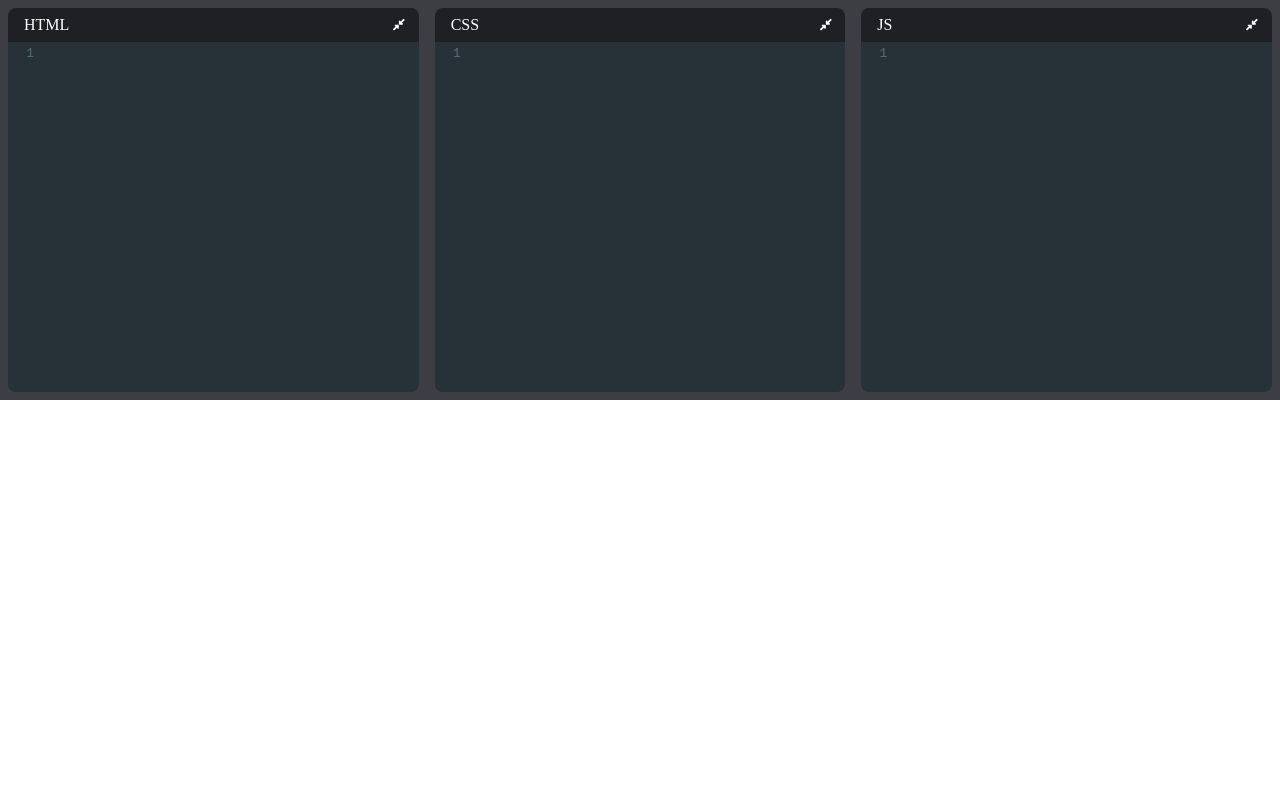
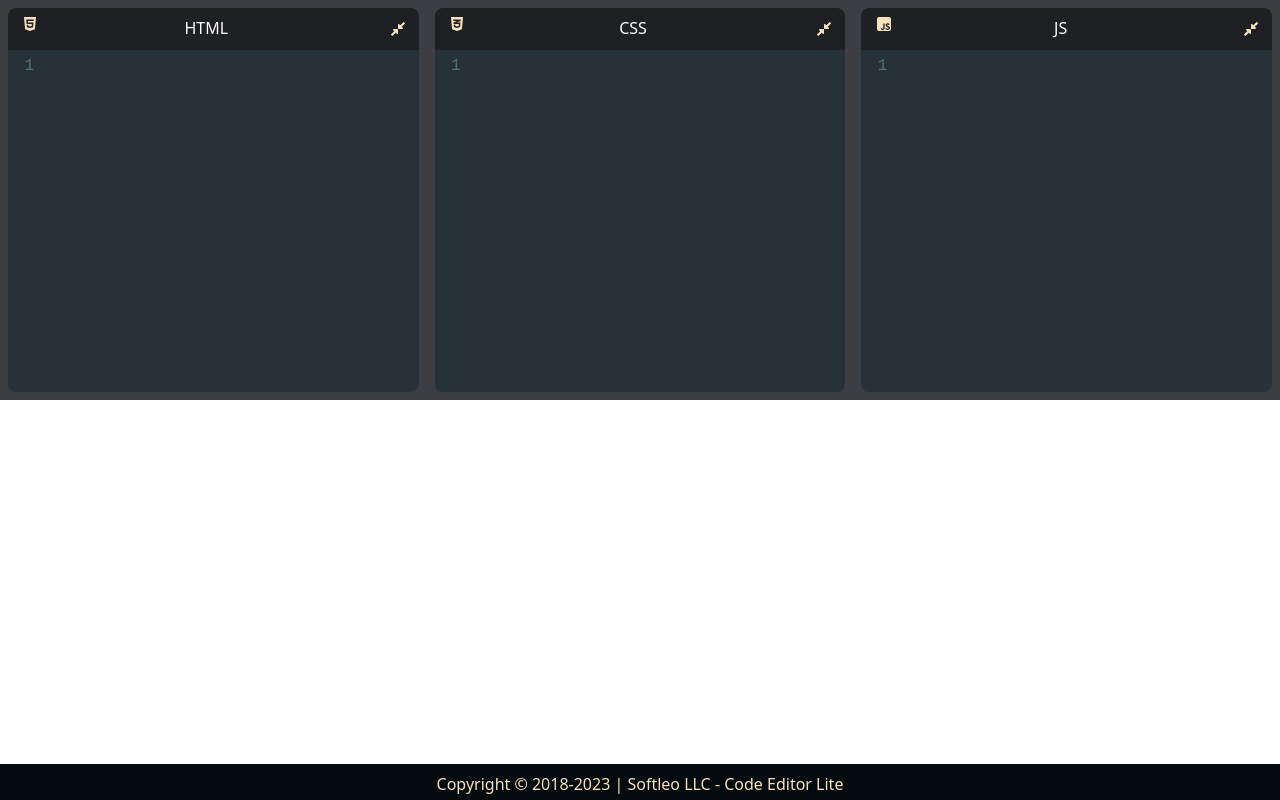
Before and after one commit to softleollc/code-editor, a React app: page / in a window 1280 px wide. Built offline with nearby package versions, Linux system fonts and the light colour scheme.

Commit message:
initial commit

```diff
--- a/package.json
+++ b/package.json
@@ -4,13 +4,16 @@
   "private": true,
   "dependencies": {
     "@fortawesome/fontawesome-svg-core": "^1.2.30",
+    "@fortawesome/free-brands-svg-icons": "6.3.0",
     "@fortawesome/free-solid-svg-icons": "^5.14.0",
     "@fortawesome/react-fontawesome": "^0.1.11",
     "@testing-library/jest-dom": "^4.2.4",
     "@testing-library/react": "^9.3.2",
     "@testing-library/user-event": "^7.1.2",
+    "bootstrap": "5.2.3",
     "codemirror": "^5.57.0",
     "react": "^16.13.1",
+    "react-bootstrap": "^2.7.2",
     "react-codemirror2": "^7.2.1",
     "react-dom": "^16.13.1",
     "react-scripts": "3.4.3"
--- a/public/index.html
+++ b/public/index.html
@@ -15,6 +15,7 @@
       user's mobile device or desktop. See https://developers.google.com/web/fundamentals/web-app-manifest/
     -->
     <link rel="manifest" href="%PUBLIC_URL%/manifest.json" />
+
     <!--
       Notice the use of %PUBLIC_URL% in the tags above.
       It will be replaced with the URL of the `public` folder during the build.
@@ -24,7 +25,7 @@
       work correctly both with client-side routing and a non-root public URL.
       Learn how to configure a non-root public URL by running `npm run build`.
     -->
-    <title>React App</title>
+    <title>Code Editor Lite - Softleo LLC</title>
   </head>
   <body>
     <noscript>You need to enable JavaScript to run this app.</noscript>
--- a/src/components/App.js
+++ b/src/components/App.js
@@ -1,6 +1,12 @@
 import React, { useState, useEffect } from "react";
 import useLocalStorage from "../hooks/useLocalStorage";
 import Editor from "./Editor";
+import Footer from "./Footer";
+import {
+  faHtml5,
+  faCss3Alt,
+  faJsSquare
+} from "@fortawesome/free-brands-svg-icons";
 
 function App() {
   const [html, setHtml] = useLocalStorage("html", "");
@@ -26,18 +32,21 @@ function App() {
         <Editor
           language="xml"
           displayName="HTML"
+          icon={faHtml5}
           value={html}
           onChange={setHtml}
         />
         <Editor
           language="css"
           displayName="CSS"
+          icon={faCss3Alt}
           value={css}
           onChange={setCss}
         />
         <Editor
           language="javascript"
           displayName="JS"
+          icon={faJsSquare}
           value={js}
           onChange={setJs}
         />
@@ -52,6 +61,7 @@ function App() {
           height="100%"
         />
       </div>
+      <Footer />
     </>
   );
 }
--- a/src/components/Editor.js
+++ b/src/components/Editor.js
@@ -6,48 +6,24 @@ import "codemirror/mode/javascript/javascript";
 import "codemirror/mode/css/css";
 import { Controlled as ControlledEditor } from "react-codemirror2";
 import { FontAwesomeIcon } from "@fortawesome/react-fontawesome";
-import {
-  faCompressAlt,
-  faExpandAlt,
-} from "@fortawesome/free-solid-svg-icons";
+import { faCompressAlt, faExpandAlt } from "@fortawesome/free-solid-svg-icons";
 
 export default function Editor(props) {
-  const {
-    displayName,
-    value,
-    onChange,
-    language,
-  } = props;
-  const [open, setOpen] = useState(
-    true
-  );
-  const handleChange = (
-    editor,
-    data,
-    value
-  ) => {
+  const { displayName, value, icon, onChange, language } = props;
+  const [open, setOpen] = useState(true);
+  const handleChange = (editor, data, value) => {
     onChange(value);
   };
   return (
-    <div
-      className={`editor-container ${
-        open ? "" : "collapsed"
-      }`}
-    >
+    <div className={`editor-container ${open ? "" : "collapsed"}`}>
       <div className="editor-title">
-        {displayName}
+        <FontAwesomeIcon icon={icon} /> {displayName}
         <button
           type="button"
           className="expand-collapse-btn"
           onClick={() => setOpen(!open)}
         >
-          <FontAwesomeIcon
-            icon={
-              open
-                ? faCompressAlt
-                : faExpandAlt
-            }
-          />
+          <FontAwesomeIcon icon={open ? faCompressAlt : faExpandAlt} />
         </button>
       </div>
       <ControlledEditor
@@ -60,6 +36,10 @@ export default function Editor(props) {
           mode: language,
           theme: "material",
           lineNumbers: true,
+          autoCloseTags: true,
+          matchTags: true,
+          autoCloseBrackets: true,
+          matchBrackets: true
         }}
       />
     </div>
--- /dev/null
+++ b/src/components/Footer.js
@@ -0,0 +1,18 @@
+import React from "react";
+import { Container } from "react-bootstrap";
+import "bootstrap/dist/css/bootstrap.min.css";
+import "../index.css";
+
+function Footer() {
+  var date = new Date();
+  var year = date.getFullYear();
+  return (
+    <div>
+      <Container fluid className="footer">
+        Copyright © 2018-{year} | Softleo LLC - Code Editor Lite
+      </Container>
+    </div>
+  );
+}
+
+export default Footer;
--- a/src/index.css
+++ b/src/index.css
@@ -23,8 +23,7 @@ body {
 .editor-container.collapsed {
   flex-grow: 0;
 }
-.editor-container.collapsed
-  .CodeMirror-scroll {
+.editor-container.collapsed .CodeMirror-scroll {
   position: absolute;
   overflow: hidden !important;
 }
@@ -38,6 +37,11 @@ body {
   border-top-right-radius: 0.5rem;
   border-top-left-radius: 0.5rem;
 }
+
+.editor-title .svg-inline--fa {
+  color: rgb(246, 225, 188);
+}
+
 .CodeMirror {
   height: 100% !important;
 }
@@ -55,3 +59,14 @@ body {
   color: white;
   cursor: pointer;
 }
+
+.footer {
+  background-color: rgb(4, 11, 15) !important;
+  position: fixed;
+  bottom: 0;
+  height: 36px;
+  color: rgb(246, 225, 188);
+  text-align: center;
+  line-height: 2.5;
+  justify-content: center !important;
+}
```
